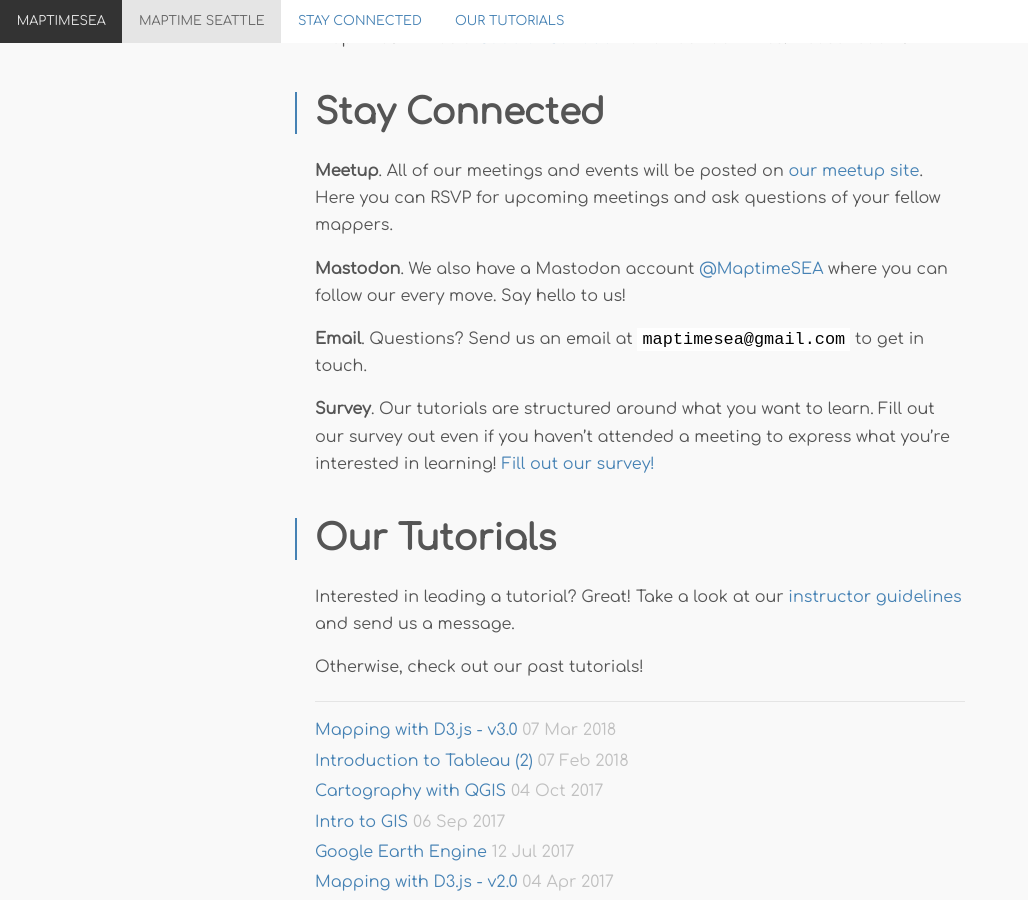
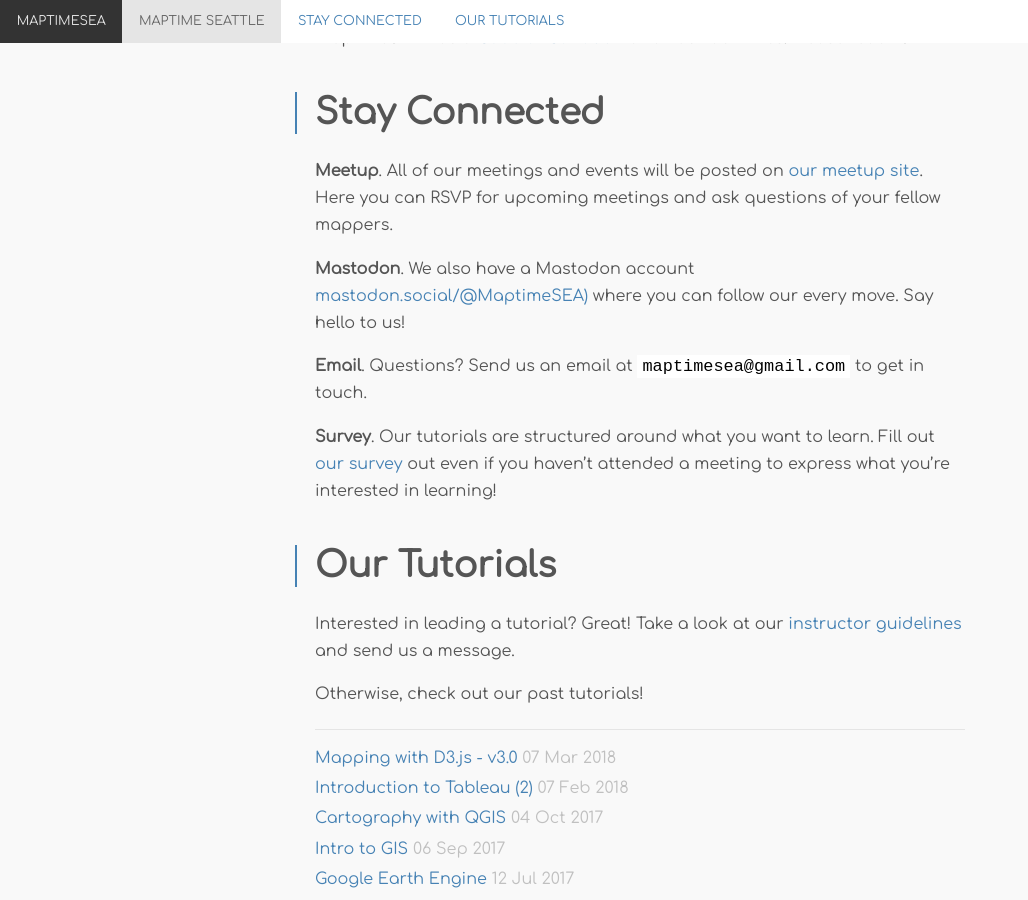
Before and after one commit to MaptimeSEA/maptimesea.github.io, a Jekyll site: the page built from index.md, in a window 1280 px wide and 900 px high, scrolled down 661 px. Shown: the whole window, without its empty margins (0-1028 px from the left). Built offline with Jekyll 4.4.1, drawn with Linux system fonts in a browser that asks for light colours; nearby versions of some CDN libraries; Markdown is read by kramdown in place of the engine named in the settings.

Commit message:
fix mastodon and survey links

```diff
--- a/index.md
+++ b/index.md
@@ -17,11 +17,11 @@
 
 **Meetup**. All of our meetings and events will be posted on [our meetup site](http://meetup.com/maptimeSEA). Here you can RSVP for upcoming meetings and ask questions of your fellow mappers.
 
-**Mastodon**. We also have a Mastodon account [@MaptimeSEA](https://mastodon.social/@MaptimeSEA) where you can follow our every move. Say hello to us!
+**Mastodon**. We also have a Mastodon account [mastodon.social/@MaptimeSEA)](https://mastodon.social/@MaptimeSEA) where you can follow our every move. Say hello to us!
 
 **Email**. Questions? Send us an email at `maptimesea@gmail.com` to get in touch.
 
-**Survey**. Our tutorials are structured around what you want to learn. Fill out our survey out even if you haven't attended a meeting to express what you're interested in learning! [Fill out our survey!](https://docs.google.com/forms/d/e/1FAIpQLSchKhJWcBP1Kp4_lYIyjol1ZCcjeYL0pWVgdysQ2VNF8f9b4g/viewform)
+**Survey**. Our tutorials are structured around what you want to learn. Fill out [our survey](https://docs.google.com/forms/d/e/1FAIpQLSchKhJWcBP1Kp4_lYIyjol1ZCcjeYL0pWVgdysQ2VNF8f9b4g/viewform) out even if you haven't attended a meeting to express what you're interested in learning!
 
 # Our Tutorials
 
```
